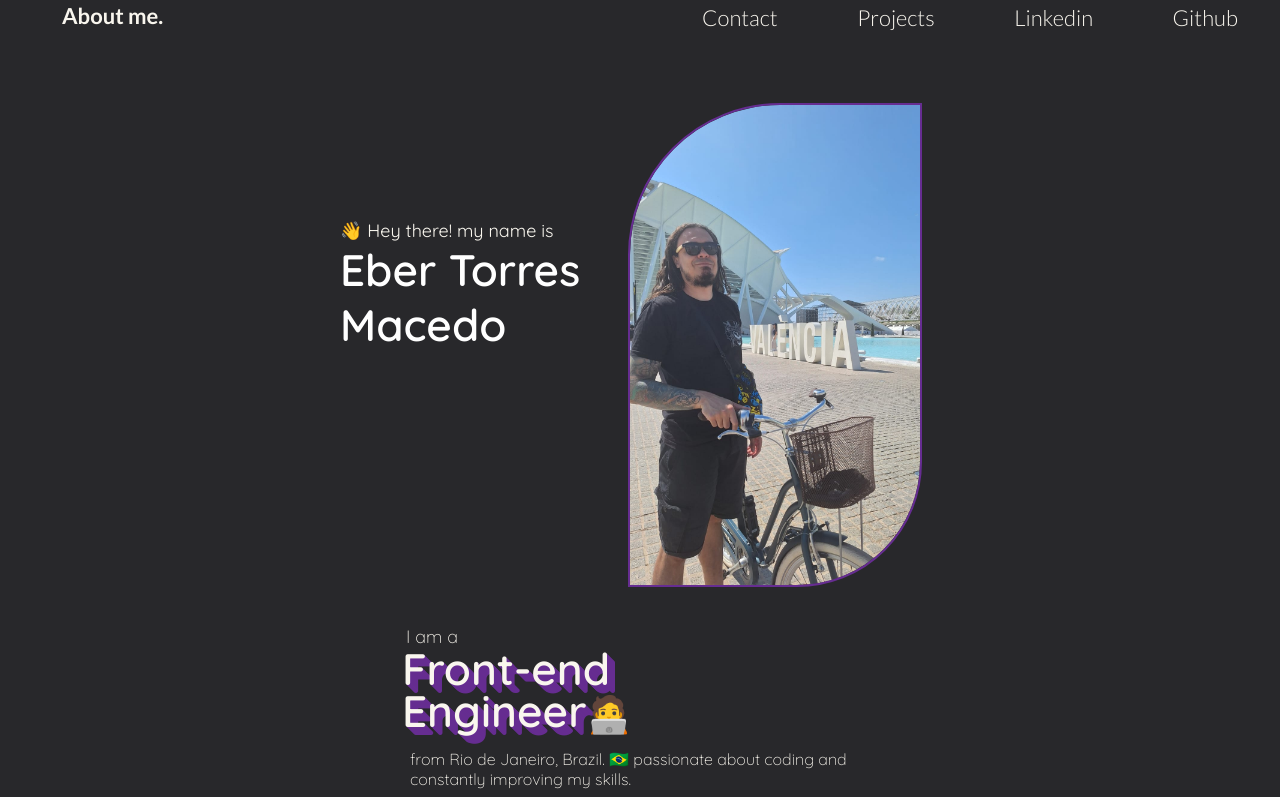
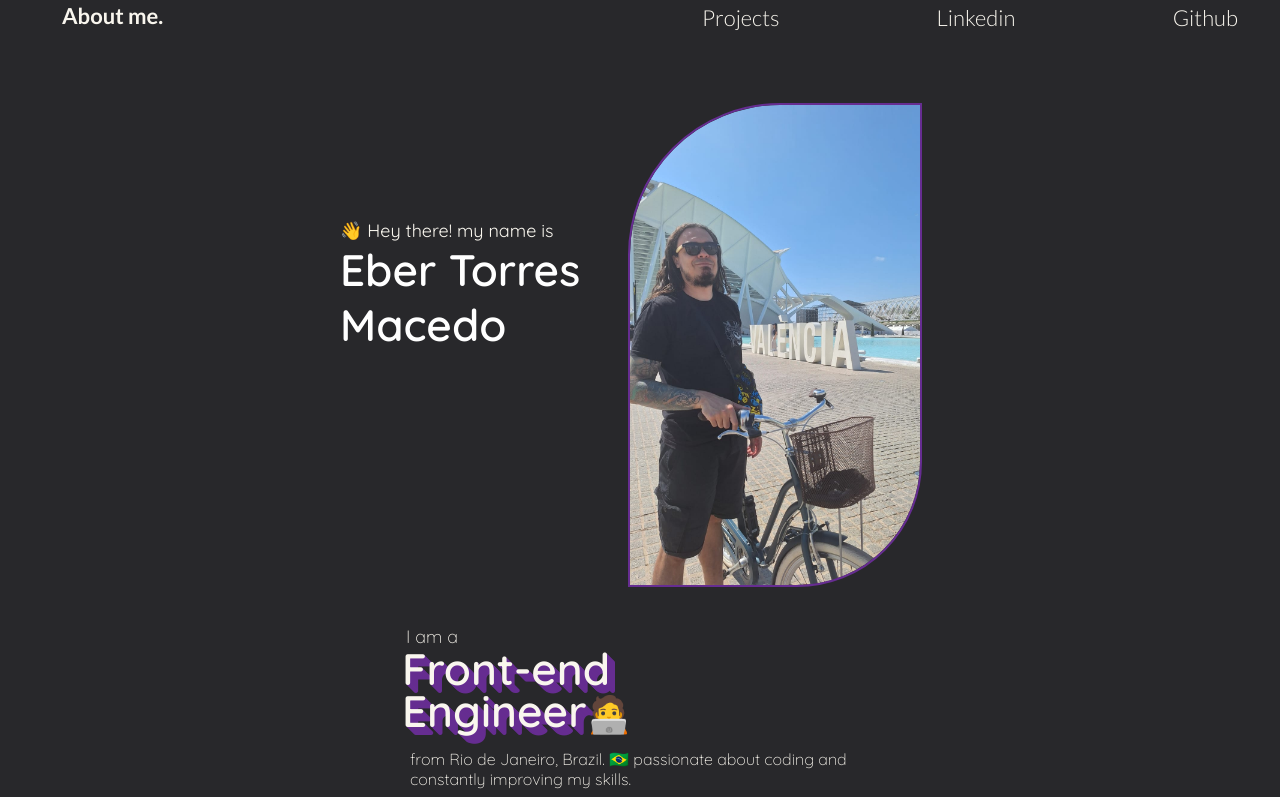
Before and after one commit to ebertm777/epic-profile-site, a Next.js app: page / in a window 1280 px wide. Shown: the top 797 px of the page. Built offline with nearby package versions, Linux system fonts and the light colour scheme.

Commit message:
removed contact link

```diff
--- a/app/Constants/SiteData.js
+++ b/app/Constants/SiteData.js
@@ -1,5 +1,5 @@
 export const menuData = [
-  { href: "#", name: "Contact" },
+  // { href: "#", name: "Contact" },
   { href: "#", name: "Projects" },
   { href: "https://www.linkedin.com/in/ebermacedo/", name: "Linkedin" },
   { href: "https://github.com/ebertm777", name: "Github" },
```
